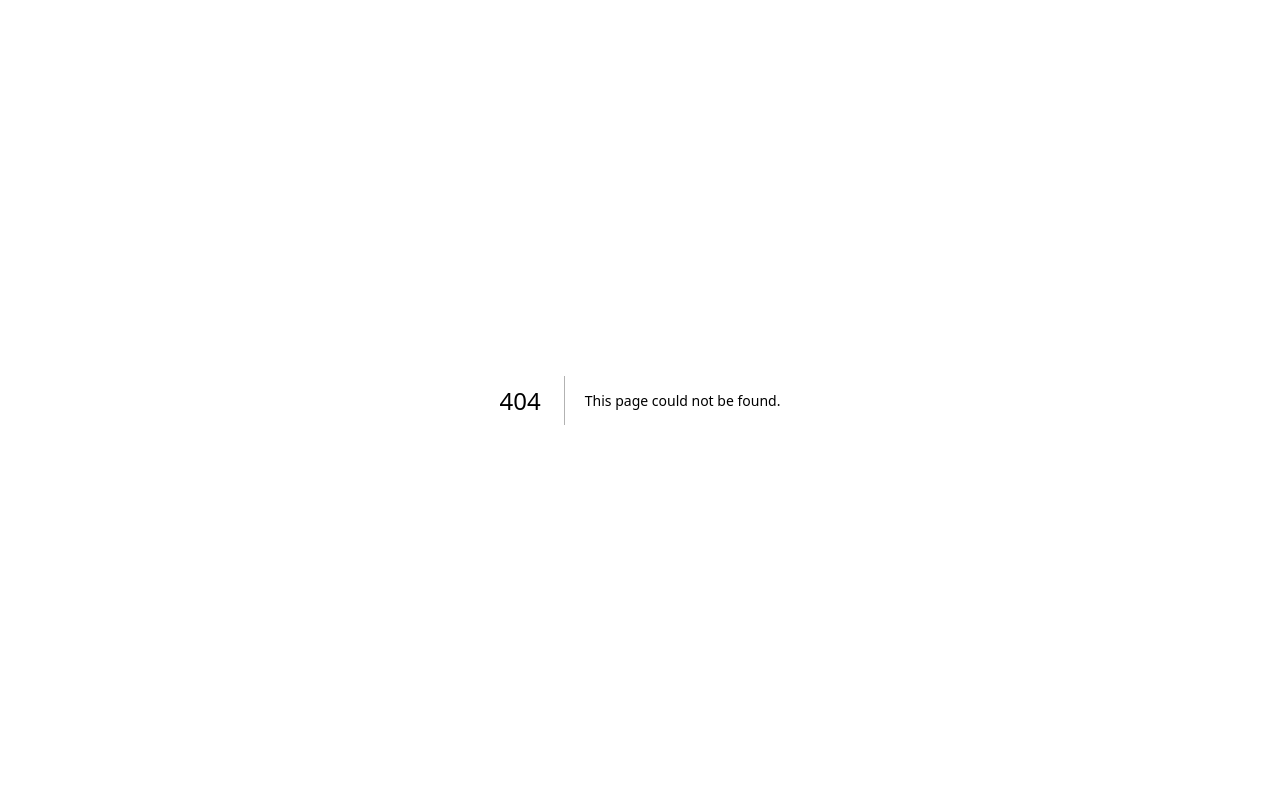
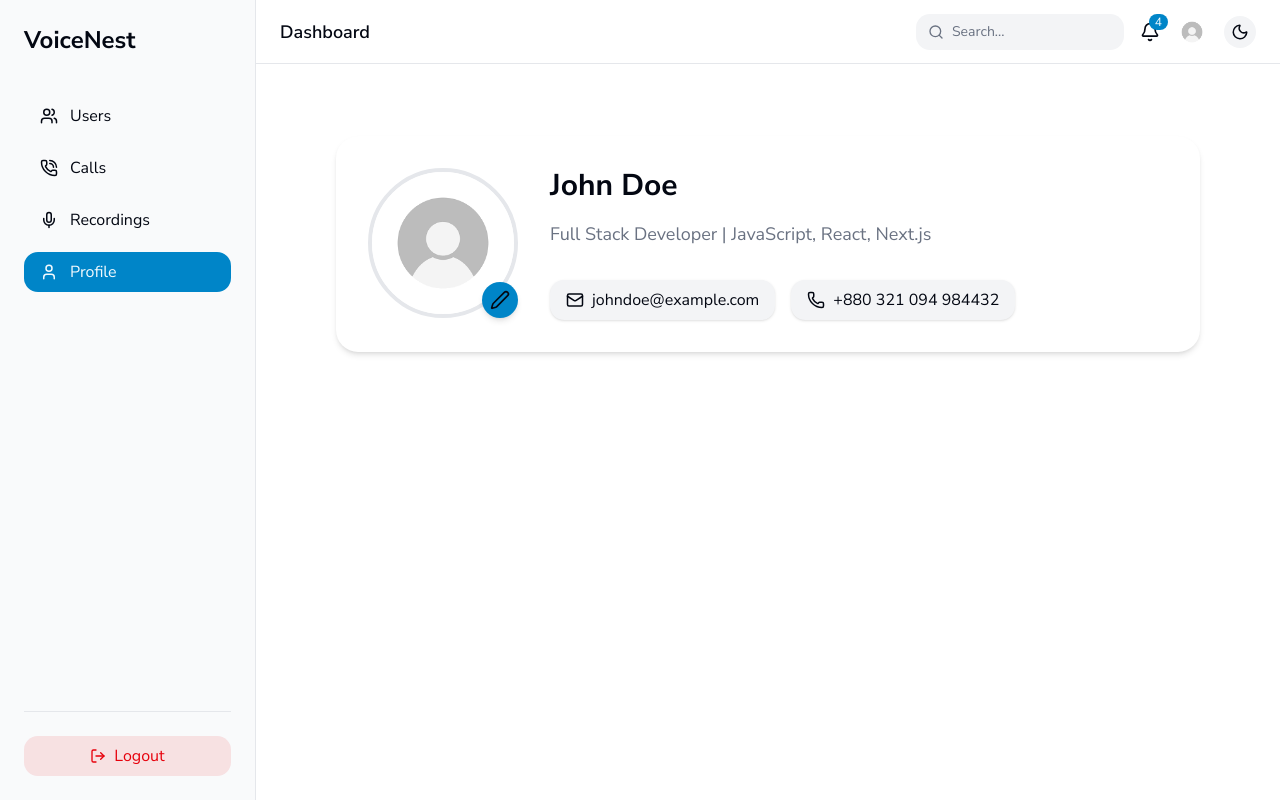
Before and after one commit to codebyjihad/VoiceNest, a Next.js app: page /profile in a window 1280 px wide. Before the commit this address had no page. Built offline with nearby package versions, Linux system fonts and the light colour scheme.

Commit message:
feat: enable to dark mode and updated user profile

```diff
--- /dev/null
+++ b/app/(dashboard)/profile/page.tsx
@@ -0,0 +1,107 @@
+"use client"
+
+import React, { useState } from 'react'
+import Image from 'next/image'
+import UserProfileImage from '@/public/userprofile.png'
+import { Edit2, Save, Mail, Phone } from 'lucide-react'
+
+const ProfilePage = () => {
+  // Editable state
+  const [isEditing, setIsEditing] = useState(false)
+  const [name, setName] = useState('John Doe')
+  const [bio, setBio] = useState('Full Stack Developer | JavaScript, React, Next.js')
+  const [email, setEmail] = useState('johndoe@example.com')
+  const [phone, setPhone] = useState('+880 321 094 984432')
+
+  const handleEditToggle = () => setIsEditing(!isEditing)
+  const handleSave = () => {
+    setIsEditing(false)
+    console.log({ name, bio, email, phone })
+  }
+
+  return (
+    <div className="container max-w-4xl mx-auto mt-12 px-4">
+      <div className="bg-card dark:bg-card rounded-2xl shadow-md p-8 flex flex-col md:flex-row items-center md:items-start gap-8">
+
+        {/* User Avatar */}
+        <div className="relative">
+          <Image
+            src={UserProfileImage}
+            alt="User Image"
+            width={150}
+            height={150}
+            className="rounded-full border-4 border-border"
+          />
+          <button
+            onClick={isEditing ? handleSave : handleEditToggle}
+            className="absolute bottom-0 right-0 bg-primary p-2 rounded-full shadow-md hover:opacity-90 transition"
+            title={isEditing ? 'Save Profile' : 'Edit Profile'}
+          >
+            {isEditing ? <Save size={20} className="text-foreground" /> : <Edit2 size={20} className="text-foreground" />}
+          </button>
+        </div>
+
+        {/* User Info */}
+        <div className="flex-1 flex flex-col justify-center gap-4">
+          {isEditing ? (
+            <input
+              value={name}
+              onChange={(e) => setName(e.target.value)}
+              className="text-3xl font-bold text-foreground bg-muted px-2 py-1 rounded"
+            />
+          ) : (
+            <h1 className="text-3xl font-bold text-foreground">{name}</h1>
+          )}
+
+          {isEditing ? (
+            <textarea
+              value={bio}
+              onChange={(e) => setBio(e.target.value)}
+              className="text-lg text-muted-foreground bg-muted px-2 py-1 rounded resize-none"
+            />
+          ) : (
+            <p className="text-lg text-muted-foreground">{bio}</p>
+          )}
+
+          {/* Contact Info */}
+          <div className="flex flex-col sm:flex-row gap-4 mt-4">
+            {isEditing ? (
+              <>
+                <div className="flex items-center gap-2 text-foreground bg-muted px-4 py-2 rounded-lg shadow-sm">
+                  <Mail size={18} />
+                  <input
+                    value={email}
+                    onChange={(e) => setEmail(e.target.value)}
+                    className="bg-transparent outline-none w-full text-foreground"
+                  />
+                </div>
+                <div className="flex items-center gap-2 text-foreground bg-muted px-4 py-2 rounded-lg shadow-sm">
+                  <Phone size={18} />
+                  <input
+                    value={phone}
+                    onChange={(e) => setPhone(e.target.value)}
+                    className="bg-transparent outline-none w-full text-foreground"
+                  />
+                </div>
+              </>
+            ) : (
+              <>
+                <div className="flex items-center gap-2 text-foreground bg-muted px-4 py-2 rounded-lg shadow-sm">
+                  <Mail size={18} />
+                  <span>{email}</span>
+                </div>
+                <div className="flex items-center gap-2 text-foreground bg-muted px-4 py-2 rounded-lg shadow-sm">
+                  <Phone size={18} />
+                  <span>{phone}</span>
+                </div>
+              </>
+            )}
+          </div>
+
+        </div>
+      </div>
+    </div>
+  )
+}
+
+export default ProfilePage
--- a/app/(dashboard)/settings/page.tsx
+++ /dev/null
@@ -1,9 +0,0 @@
-import React from 'react'
-
-const page = () => {
-  return (
-    <div>page</div>
-  )
-}
-
-export default page
--- a/components/layout/Sidebar.tsx
+++ b/components/layout/Sidebar.tsx
@@ -7,7 +7,7 @@ import {
   Users,
   PhoneCall,
   Mic,
-  Settings,
+   User,
   LogOut
 } from "lucide-react"
 
@@ -15,7 +15,7 @@ const menuItems = [
   { name: "Users", href: "/", icon: Users },
   { name: "Calls", href: "calls", icon: PhoneCall },
   { name: "Recordings", href: "/recordings", icon: Mic },
-  { name: "Settings", href: "/settings", icon: Settings },
+   { name: "Profile", href: "/profile", icon: User }
 ]
 
 const Sidebar = () => {
--- a/components/layout/Topbar.tsx
+++ b/components/layout/Topbar.tsx
@@ -1,12 +1,26 @@
 "use client"
 
+import { useState, useEffect } from "react"
 import Image from "next/image"
-import { Bell, Search } from "lucide-react"
+import { Bell, Search, Moon, Sun } from "lucide-react"
 import userProfile from '@/public/userprofile.png'
 
 const Topbar = () => {
+  const [isDark, setIsDark] = useState(false)
+
+  useEffect(() => {
+    const html = document.documentElement
+    setIsDark(html.classList.contains('dark'))
+  }, [])
+
+  const toggleDarkMode = () => {
+    const html = document.documentElement
+    html.classList.toggle('dark')
+    setIsDark(html.classList.contains('dark'))
+  }
+
   return (
-    <div className="w-full h-16 bg-card border-b border-border flex items-center justify-between px-6">
+    <div className="w-full h-16 bg-card dark:bg-card border-b border-border flex items-center justify-between px-6">
 
       {/* Left Side */}
       <h2 className="text-lg font-semibold text-foreground">
@@ -17,7 +31,7 @@ const Topbar = () => {
       <div className="flex items-center gap-4">
 
         {/* Search */}
-        <div className="hidden md:flex items-center bg-muted px-3 py-2 rounded-lg">
+        <div className="hidden md:flex items-center bg-muted dark:bg-muted-foreground/10 px-3 py-2 rounded-lg">
           <Search size={16} className="text-muted-foreground mr-2" />
           <input
             type="text"
@@ -45,6 +59,15 @@ const Topbar = () => {
           />
         </div>
 
+        {/* Dark Mode Toggle */}
+        <button
+          onClick={toggleDarkMode}
+          className="flex items-center justify-center w-8 h-8 rounded-full bg-muted dark:bg-muted-foreground/10 hover:bg-muted/80 dark:hover:bg-muted-foreground/20 transition"
+          title={isDark ? "Switch to Light Mode" : "Switch to Dark Mode"}
+        >
+          {isDark ? <Sun size={18} /> : <Moon size={18} />}
+        </button>
+
       </div>
 
     </div>
```
